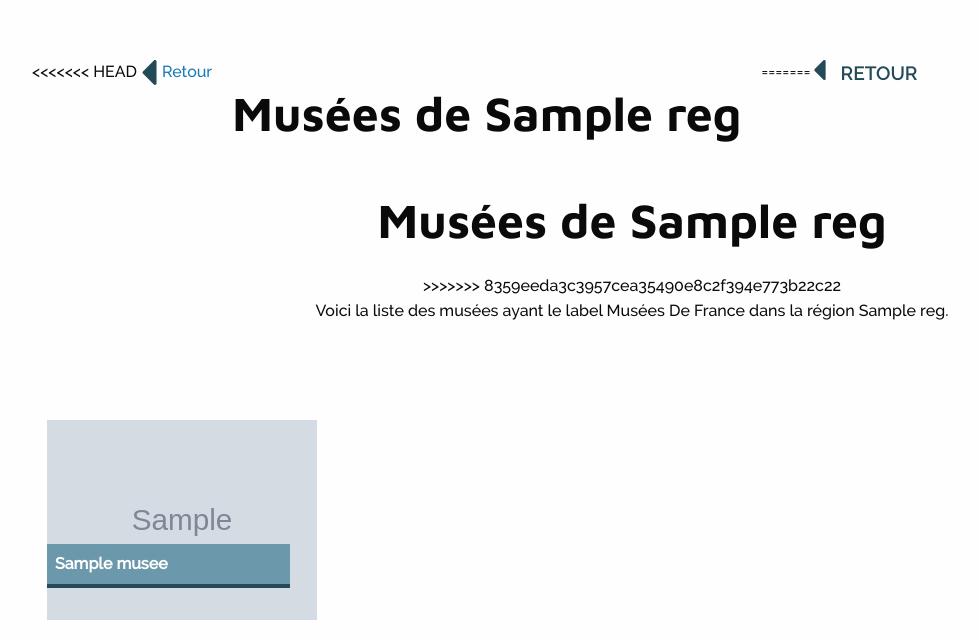
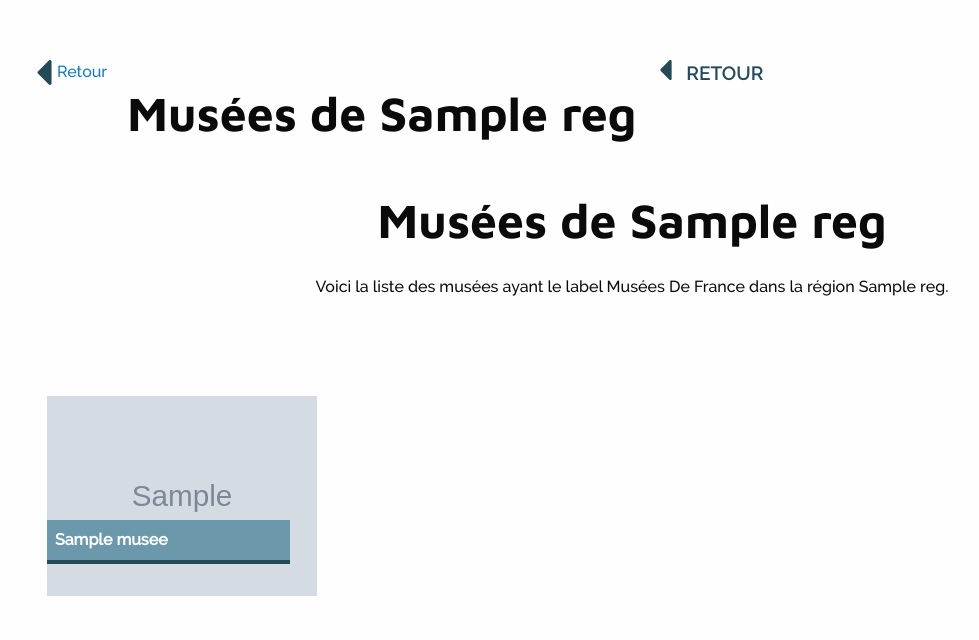
Before and after one commit to LGrGr/data_project, a PHP site: the page made by views/list-regions.html.twig in a window 1280 px wide. Shown: the top 640 px of the page, without its empty margins (8-987 px from the left). Run offline with PHP 8.4, Linux system fonts and the light colour scheme; the template is opened without the code that fills it: most values are stand-ins (such as "Sample title", 1, 10 or a date in 2020); grey boxes marked "Sample" are stand-in pictures; some libraries are stand-ins or nearby versions.

Commit message:
pas grd chose

```diff
--- a/views/list-regions.html.twig
+++ b/views/list-regions.html.twig
@@ -9,7 +9,7 @@
 <section class="grid-container fluid">
   <div class="grid-container">
     <div class="grid-x grid-margin-x">
-<<<<<<< HEAD
+
         <a href='http://localhost/data_project/home'>
           <svg version="1.1" id="Capa_1" xmlns="http://www.w3.org/2000/svg" xmlns:xlink="http://www.w3.org/1999/xlink" x="0px" y="0px"
           width="25px" height="25px" viewBox="0 0 292.359 292.359" style="enable-background:new 0 0 292.359 292.359;"
@@ -24,7 +24,7 @@
 
 
    <h1 class="mus">Musées de {{ reg }}</h1>
-=======
+
           <form>
               <svg version="1.1" id="Capa_1" xmlns="http://www.w3.org/2000/svg" xmlns:xlink="http://www.w3.org/1999/xlink" x="0px" y="0px"
               width="20px" height="20px" viewBox="0 0 292.359 292.359" style="enable-background:new 0 0 292.359 292.359;"
@@ -40,7 +40,7 @@
 
       <div class="cell small-12 medium-12 large-12 text-center">
     <h1 class="mus">Musées de {{ reg }}</h1>
->>>>>>> 8359eeda3c3957cea35490e8c2f394e773b22c22
+
     <p class="legende"> Voici la liste des musées ayant le label Musées De France dans la région {{ reg }}.</p>
   </div>
     </div>
```
Also changed, not shown: index.php (+10 -5 lines).
